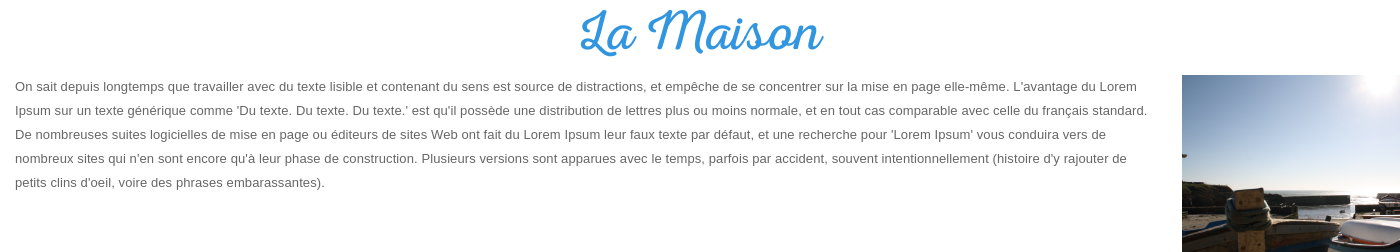
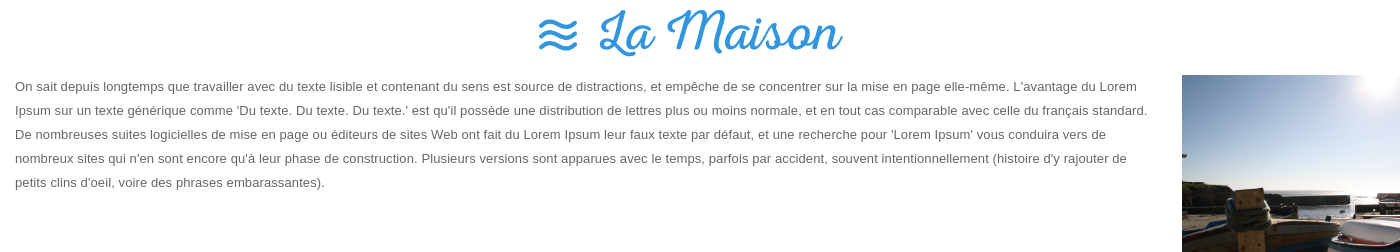
Before and after one commit to Digital-Design/Maison-Vacances, a PHP site: page / in a window 1400 px wide; the page is wider, and only the part inside the window is pictured. Shown: the part 321-573 px from the top of that part. Run offline with PHP 8.4, Linux system fonts and the light colour scheme.

Commit message:
vague avant h1

```diff
--- a/css/main.css
+++ b/css/main.css
@@ -32,6 +32,30 @@ h1 {
 	color: #fff;
 }
 
+.fond-bleu h1:before {
+	content:  '';
+	display: inline-block;
+	width: 38px;
+	height: 38px;
+	background: url('../img/vague_blanc.png') no-repeat;
+	background-size: 100%;
+	position: relative;
+	top: 5px;
+	right: 20px;
+}
+
+.fond-blanc h1:before {
+	content:  '';
+	display: inline-block;
+	width: 38px;
+	height: 38px;
+	background: url('../img/vague_bleu.png') no-repeat;
+	background-size: 100%;
+	position: relative;
+	top: 5px;
+	right: 20px;
+}
+
 .fond-blanc h1 {
 	color: #3196DF;
 }
```
